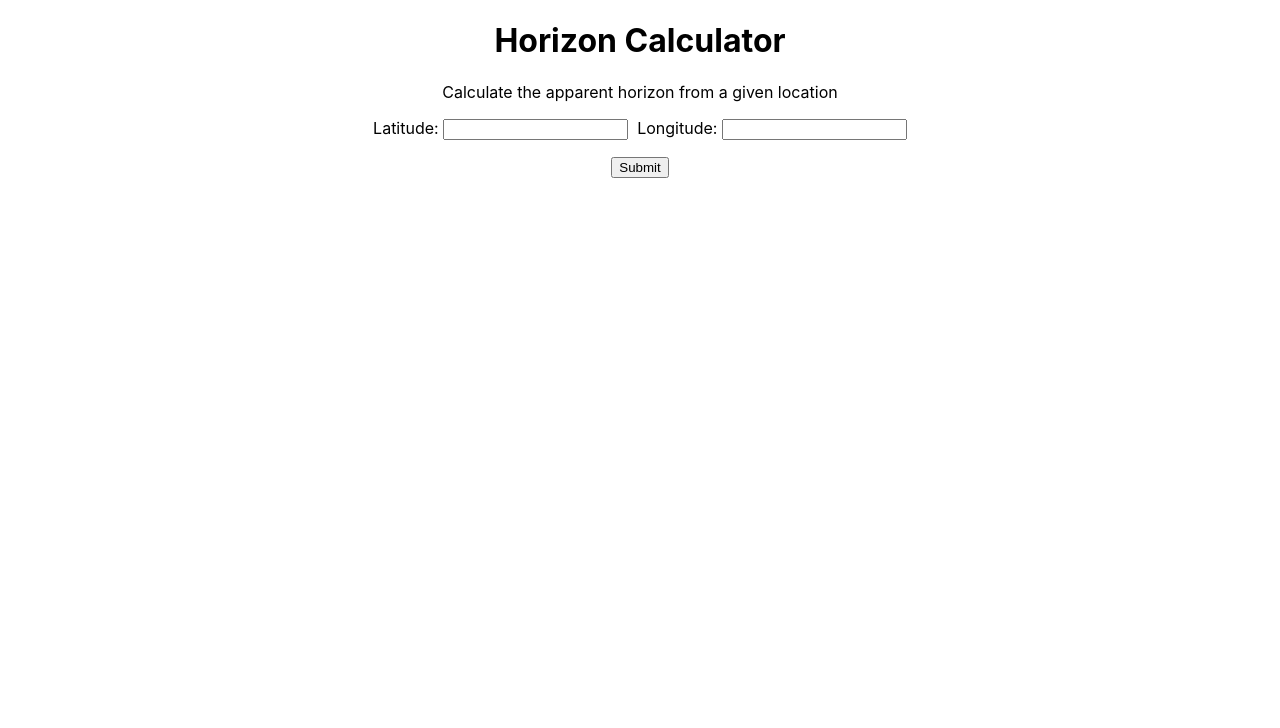
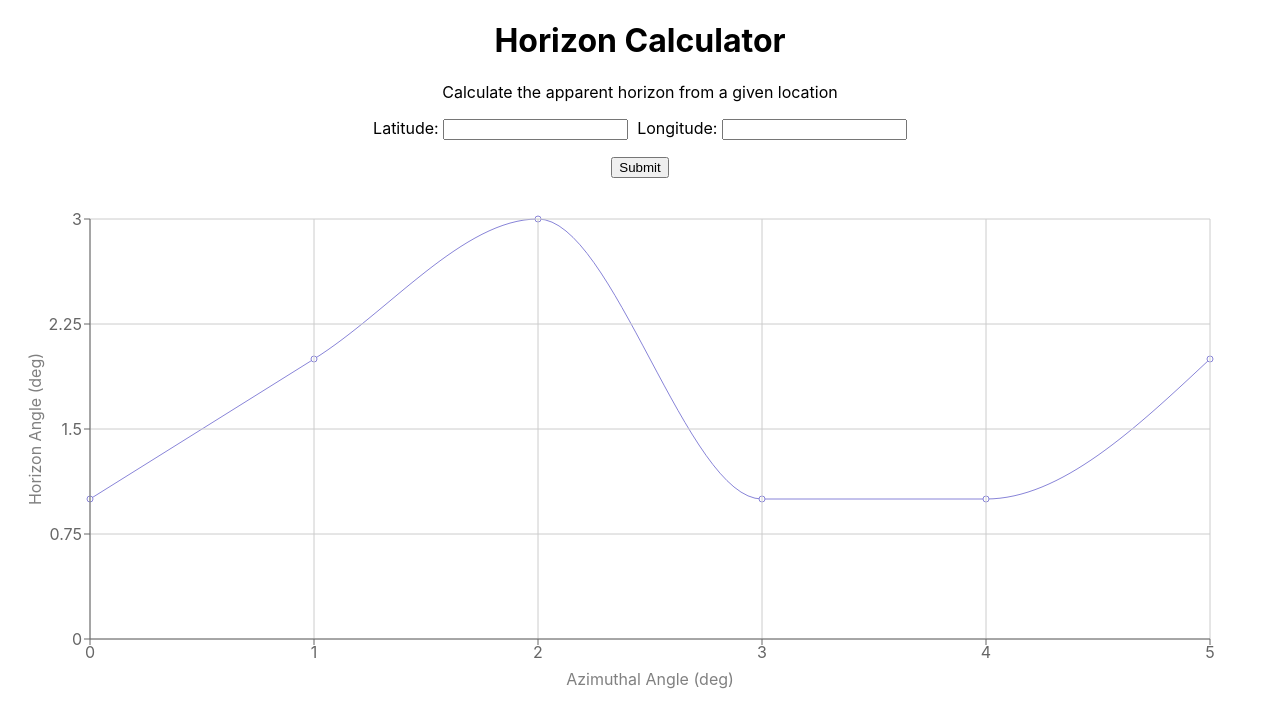
Before and after one commit to npbassett/HorizonCalculatorWebApp, a React (Create React App) app: page / in a window 1280 px wide. Shown: the top 728 px of the page. Built offline with nearby package versions, Linux system fonts and the light colour scheme.

Commit message:
Added line chart to plot horizon.

```diff
--- a/src/App.js
+++ b/src/App.js
@@ -1,6 +1,15 @@
 import logo from './logo.svg';
 import CoordinateForm from './components/CoordinateForm.js';
+import { LineChart, Line, CartesianGrid, XAxis,
+  YAxis, ResponsiveContainer } from 'recharts';
 import './App.css';
+
+const exampleData = [{azimuth : 0, horizon : 1},
+  {azimuth : 1, horizon : 2},
+  {azimuth : 2, horizon : 3},
+  {azimuth : 3, horizon : 1},
+  {azimuth : 4, horizon : 1},
+  {azimuth : 5, horizon : 2}];
 
 function App() {
   return (
@@ -12,6 +21,26 @@ function App() {
       <p>
         <CoordinateForm />
       </p>
+      <p>
+        <ResponsiveContainer width='100%' height={500}>
+          <LineChart
+            width={600}
+            height={300}
+            data={exampleData}
+            margin={{top: 25, right: 70, left: 30, bottom: 25}}
+          >
+            <Line type="monotone" dataKey="horizon" stroke="#8884d8" />
+            <CartesianGrid stroke="#ccc" />
+            <XAxis
+              dataKey="azimuth"
+              label={{ value: 'Azimuthal Angle (deg)', dy: 25}}
+            />
+            <YAxis
+              label={{ value: 'Horizon Angle (deg)', angle: -90, dx: -25}}
+            />
+          </LineChart>
+        </ResponsiveContainer>
+      </p>
     </div>
   );
 }
--- a/src/components/CoordinateForm.js
+++ b/src/components/CoordinateForm.js
@@ -10,8 +10,7 @@ class CoordinateForm extends Component {
   }
 
   handleChange(event) {
-    const value = event.target.value;
-    this.setState({[event.target.name] : value});
+    this.setState({[event.target.name] : event.target.value});
   }
 
   handleSubmit(event) {
```
